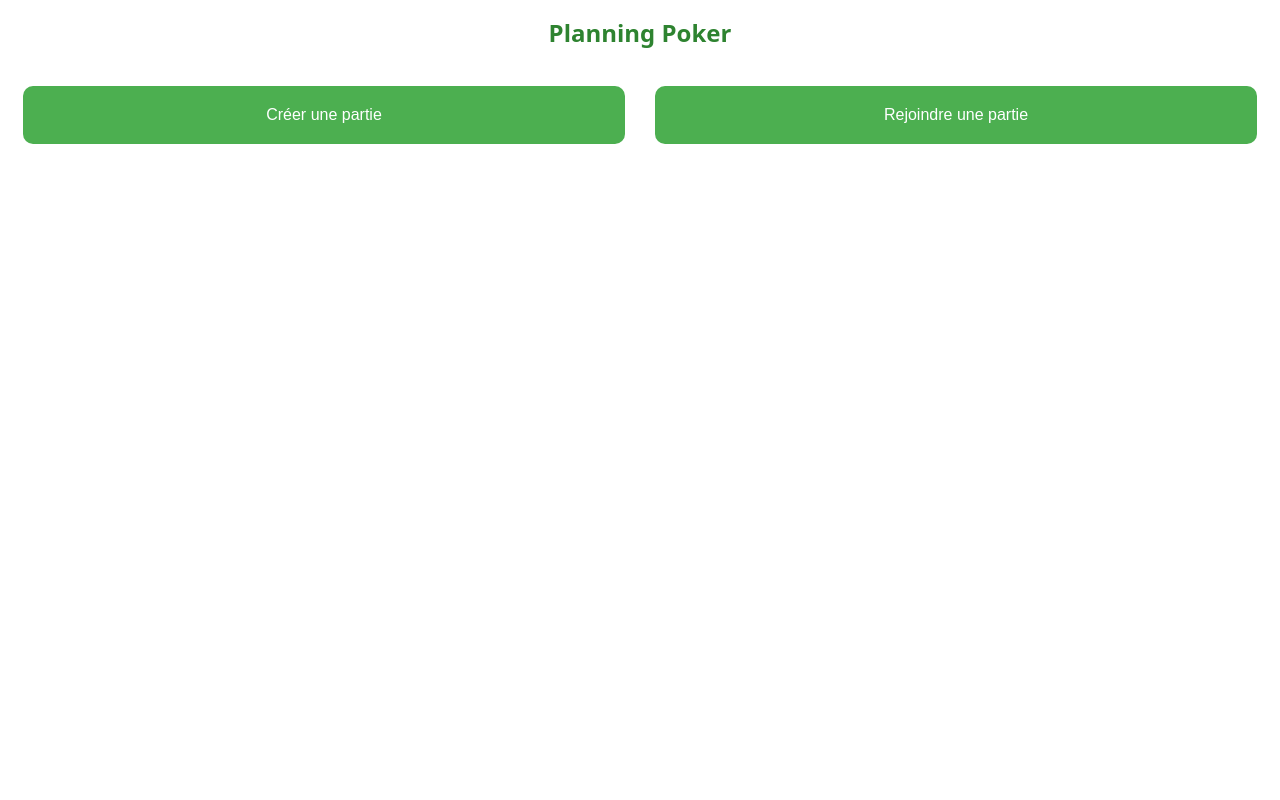
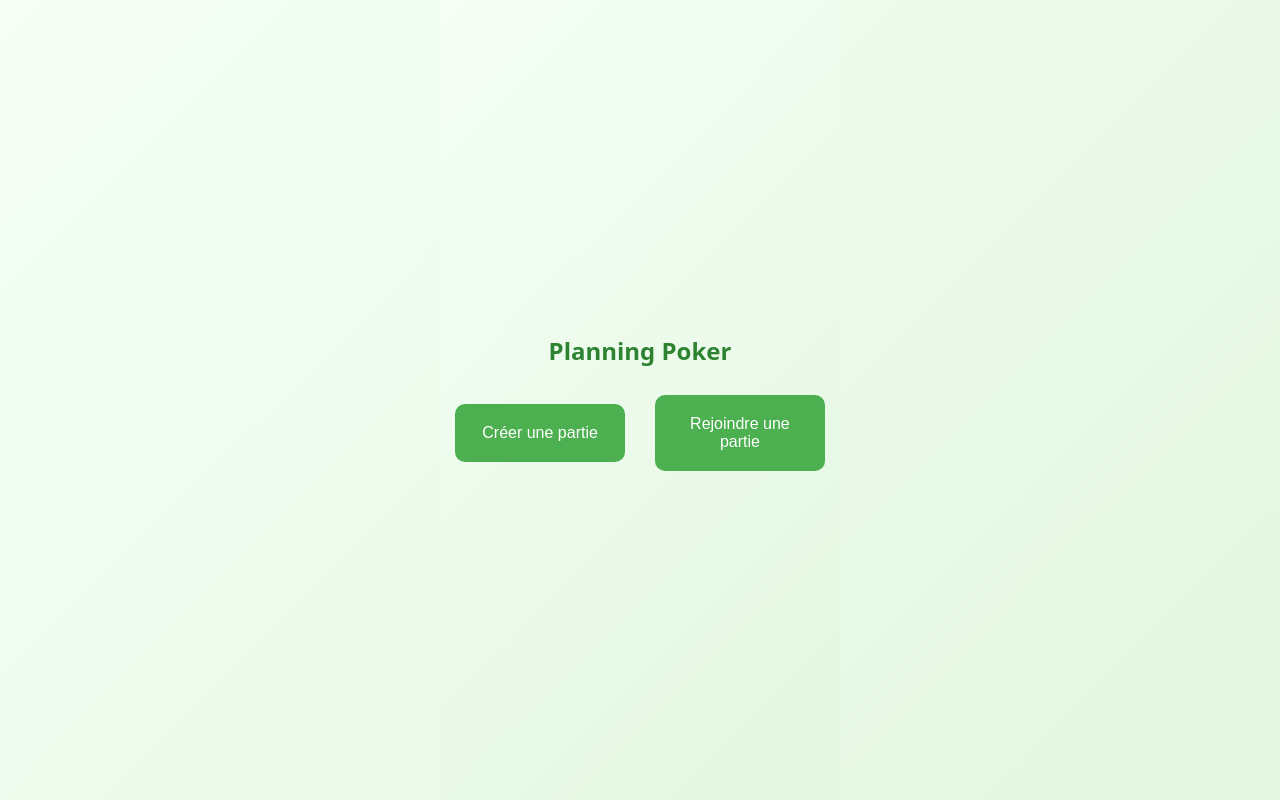
Before and after one commit to ggratchev/PlanningPoker, a React (Vite) app in the folder frontend/: page / in a window 1280 px wide. Built offline with nearby package versions, Linux system fonts and the light colour scheme.

Commit message:
Centered all the elements on the first page and added a background

```diff
--- a/frontend/src/App.css
+++ b/frontend/src/App.css
@@ -1,5 +1,12 @@
-
-
+body, html {
+  height: 100%;
+  margin: 0;
+  font-family: "Rubik", system-ui, -apple-system, BlinkMacSystemFont, "Segoe UI", sans-serif;
+  background: linear-gradient(135deg, #f5fff6, #e3f6e0);
+  display: flex;
+  justify-content: center;
+  align-items: center;
+}
 
 .bouton_principal {
     padding: 20px;
@@ -25,14 +32,3 @@ h1 {
   align-items: center; /* Centre verticalement les enfants */
   height: 100px; /* Exemple de hauteur */
 }
-
-.Div_principal {
-
-
-
-}
-
-body {
-
-
-}
```
